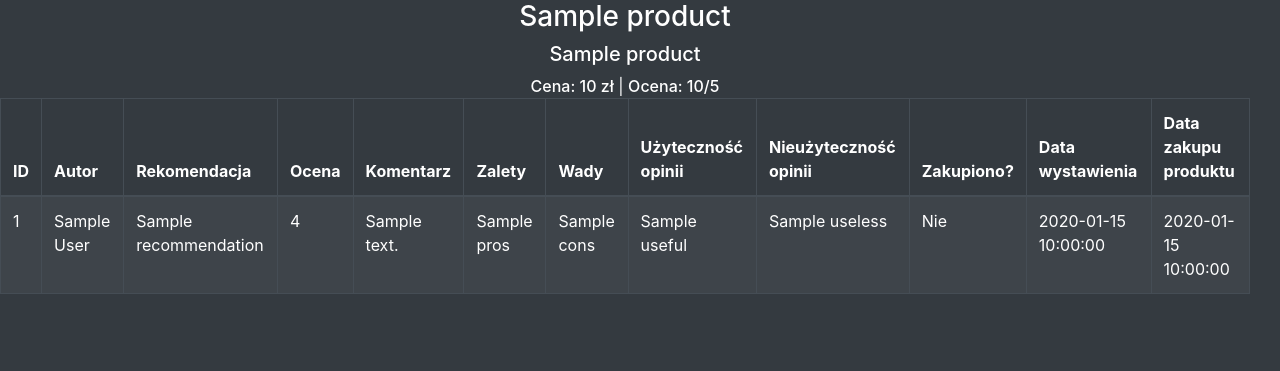
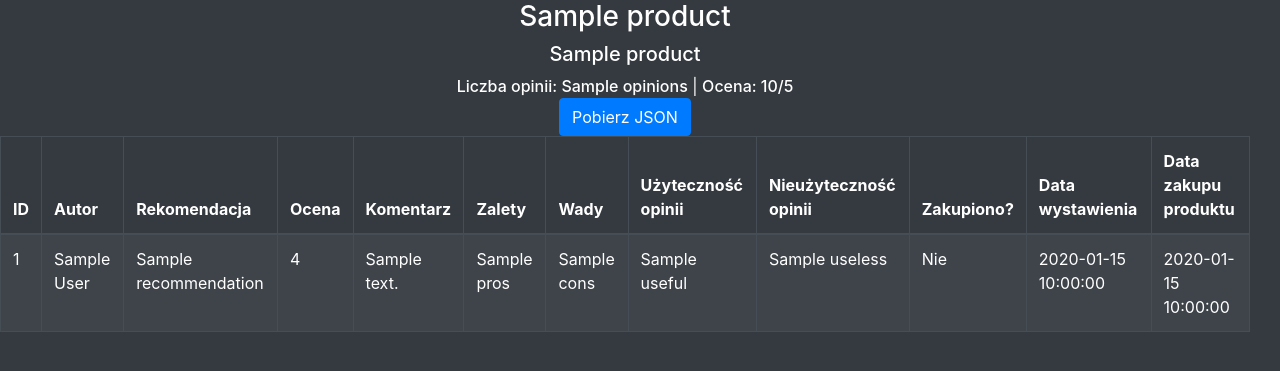
Before and after one commit to ptabis/CeneoScraperZaliczenie, a Flask app: template templates/static/product.html in a window 1280 px wide. Shown: the part 56-427 px from the top of the page. Run offline with Flask 2, Linux system fonts and the light colour scheme; the template is opened without the code that fills it: most values are stand-ins (such as "Sample title", 1, 10 or a date in 2020); some libraries are stand-ins or nearby versions.

Commit message:
add opinion count and json download

```diff
--- a/templates/__init__.py
+++ b/templates/__init__.py
@@ -1,6 +1,7 @@
 from flask import Flask
 
 app = Flask(__name__, static_folder='./public', template_folder='./static')
+app.config['JSON_AS_ASCII'] = False
 
 import templates.home.views
 import templates.extract.views
--- a/templates/static/product.html
+++ b/templates/static/product.html
@@ -3,9 +3,10 @@
 {% block content %}
     <div class="row w-100">
         <div class="col-12 text-center">
-            <h3>{{product.name}}</h3>
+            <h3 id="product-name">{{product.name}}</h3>
             <h5>{{product.subname}}</h5>
-            <span class="h6">Cena: {{product.price}} zł</span> | <span class="h6">Ocena: {{product.score}}/5</span>
+            <span class="h6">Liczba opinii: {{product.opinions}}</span> | <span class="h6">Ocena: {{product.score}}/5</span><br>
+            <a id="" data-id="{{product.id}}" href="/product/{{product.id}}/json" download="{{product.name}}.json" class="btn btn-primary">Pobierz JSON</a>
         </div>
         <div class="col-12 d-flex justify-content-center">
             <table id="opinions-table" class="table table-striped table-bordered table-dark" style="width: 100%;">
```
Also changed, not shown: templates/product/views.py (+20 -2 lines).
